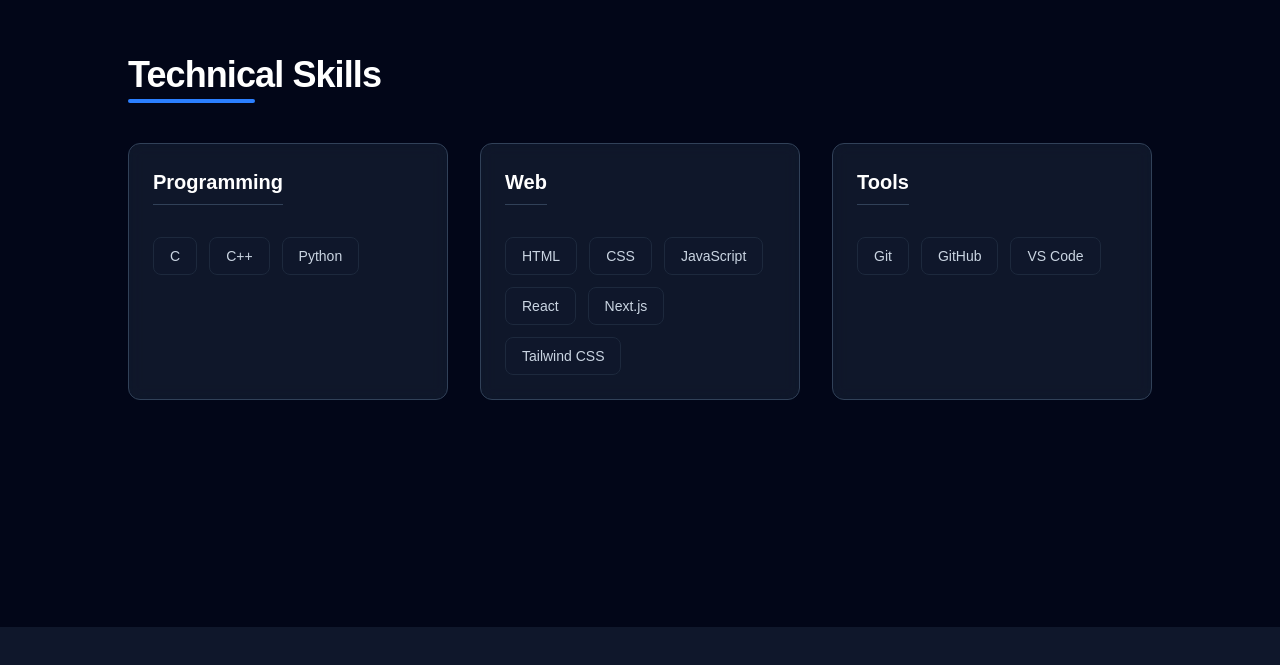
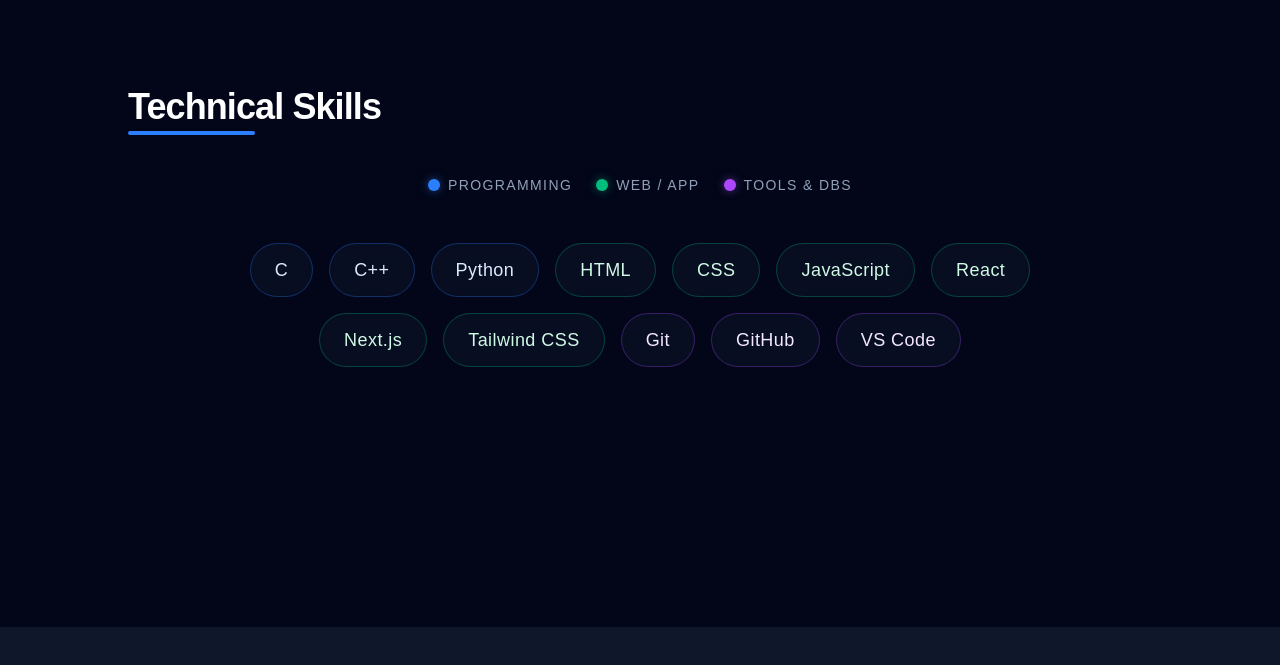
Before and after one commit to shreyaanshtiwari/Personal-Portfolio, a Next.js app: page / in a window 1280 px wide. Shown: the part 1773-2438 px from the top of the page. Built offline with nearby package versions, Linux system fonts and the light colour scheme.

Commit message:
Redesign Skills section to dynamic interactive bubble cloud

```diff
--- a/src/components/SkillsSection.tsx
+++ b/src/components/SkillsSection.tsx
@@ -6,13 +6,62 @@
 export const SkillsSection = () => {
     const { skills } = portfolioData;
 
+    // Flatten all skills into a single array for a dense, unified cloud display
+    const allSkills = [
+        ...skills.programming.map(s => ({ name: s, category: 'programming' })),
+        ...skills.web.map(s => ({ name: s, category: 'web' })),
+        ...skills.tools.map(s => ({ name: s, category: 'tools' })),
+    ];
+
     return (
         <Section id="skills" title="Technical Skills" className="bg-slate-950">
-            <div className="grid md:grid-cols-3 gap-8">
-                {Object.entries(skills).map(([category, skillList]) => (
-                    <SkillCard key={category} category={category} skills={skillList} />
-                ))}
+            {/* Category Legend */}
+            <div className="flex flex-wrap items-center justify-center gap-6 mb-12">
+                <div className="flex items-center gap-2">
+                    <span className="w-3 h-3 rounded-full bg-blue-500 shadow-[0_0_10px_rgba(59,130,246,0.5)]"></span>
+                    <span className="text-sm font-medium text-slate-400 uppercase tracking-widest">Programming</span>
+                </div>
+                <div className="flex items-center gap-2">
+                    <span className="w-3 h-3 rounded-full bg-emerald-500 shadow-[0_0_10px_rgba(16,185,129,0.5)]"></span>
+                    <span className="text-sm font-medium text-slate-400 uppercase tracking-widest">Web / App</span>
+                </div>
+                <div className="flex items-center gap-2">
+                    <span className="w-3 h-3 rounded-full bg-purple-500 shadow-[0_0_10px_rgba(168,85,247,0.5)]"></span>
+                    <span className="text-sm font-medium text-slate-400 uppercase tracking-widest">Tools & DBs</span>
+                </div>
             </div>
+
+            {/* Interactive dense bubble grid */}
+            <div className="flex flex-wrap justify-center gap-4 max-w-4xl mx-auto">
+                {allSkills.map((skill, index) => {
+                    // Determine border/glow color based on the category
+                    let colorStyles = '';
+                    if (skill.category === 'programming') {
+                        colorStyles = 'border-blue-500/30 hover:border-blue-500 hover:shadow-[0_0_20px_rgba(59,130,246,0.4)] hover:bg-blue-500/10 text-blue-100';
+                    } else if (skill.category === 'web') {
+                        colorStyles = 'border-emerald-500/30 hover:border-emerald-500 hover:shadow-[0_0_20px_rgba(16,185,129,0.4)] hover:bg-emerald-500/10 text-emerald-100';
+                    } else {
+                        colorStyles = 'border-purple-500/30 hover:border-purple-500 hover:shadow-[0_0_20px_rgba(168,85,247,0.4)] hover:bg-purple-500/10 text-purple-100';
+                    }
+
+                    return (
+                        <div
+                            key={`${skill.name}-${index}`}
+                            className={`
+                                cursor-default px-6 py-3 rounded-full border bg-slate-900/50 backdrop-blur-sm
+                                transition-all duration-300 ease-out transform hover:-translate-y-1 hover:scale-110
+                                font-medium text-lg tracking-wide select-none
+                                ${colorStyles}
+                            `}
+                        >
+                            {skill.name}
+                        </div>
+                    );
+                })}
+            </div>
+
+            {/* Background decoration */}
+            <div className="absolute top-1/2 left-1/2 -translate-x-1/2 -translate-y-1/2 w-[80%] h-[50%] bg-blue-900/10 blur-[120px] rounded-full pointer-events-none -z-10"></div>
         </Section>
     );
 };
```
